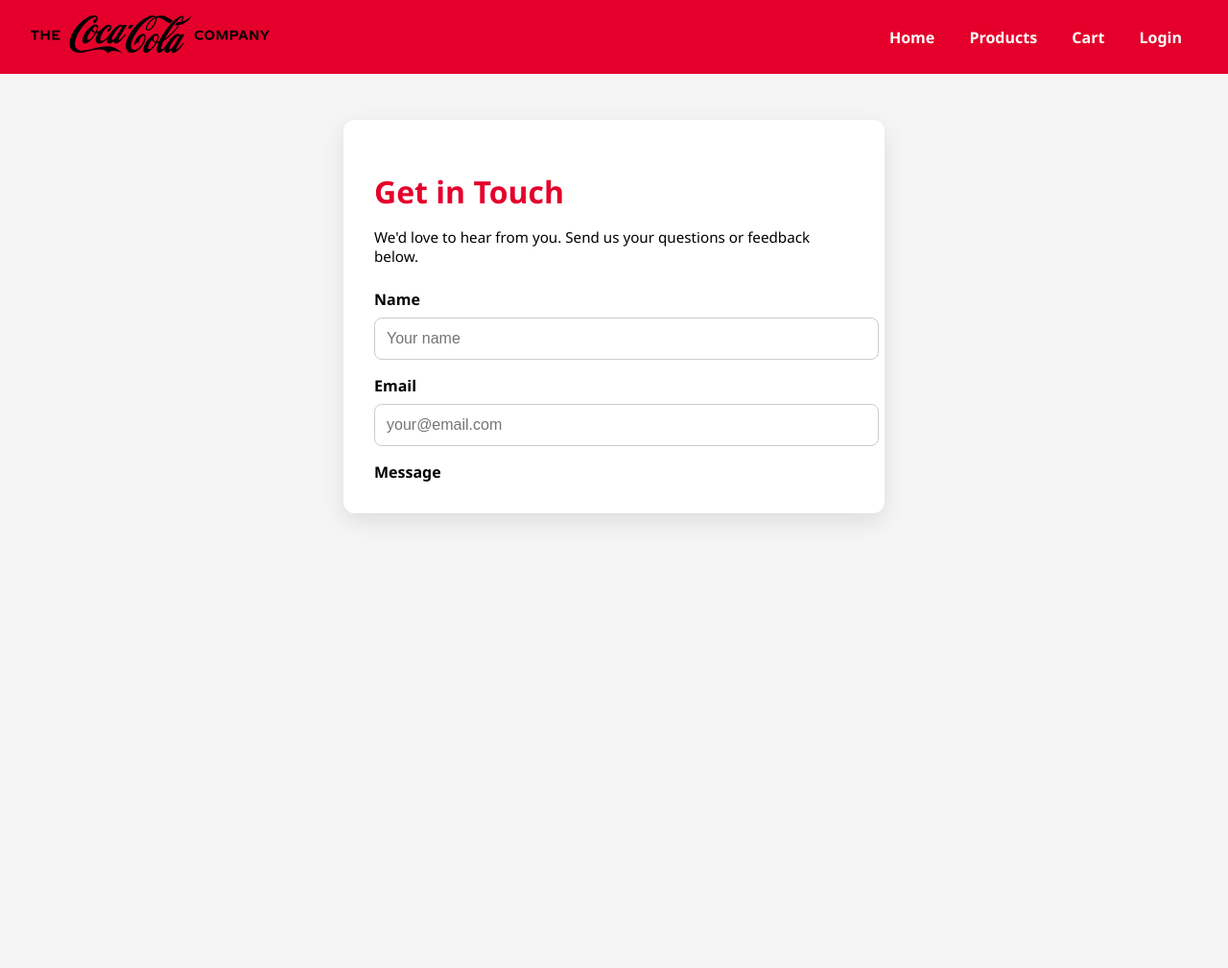
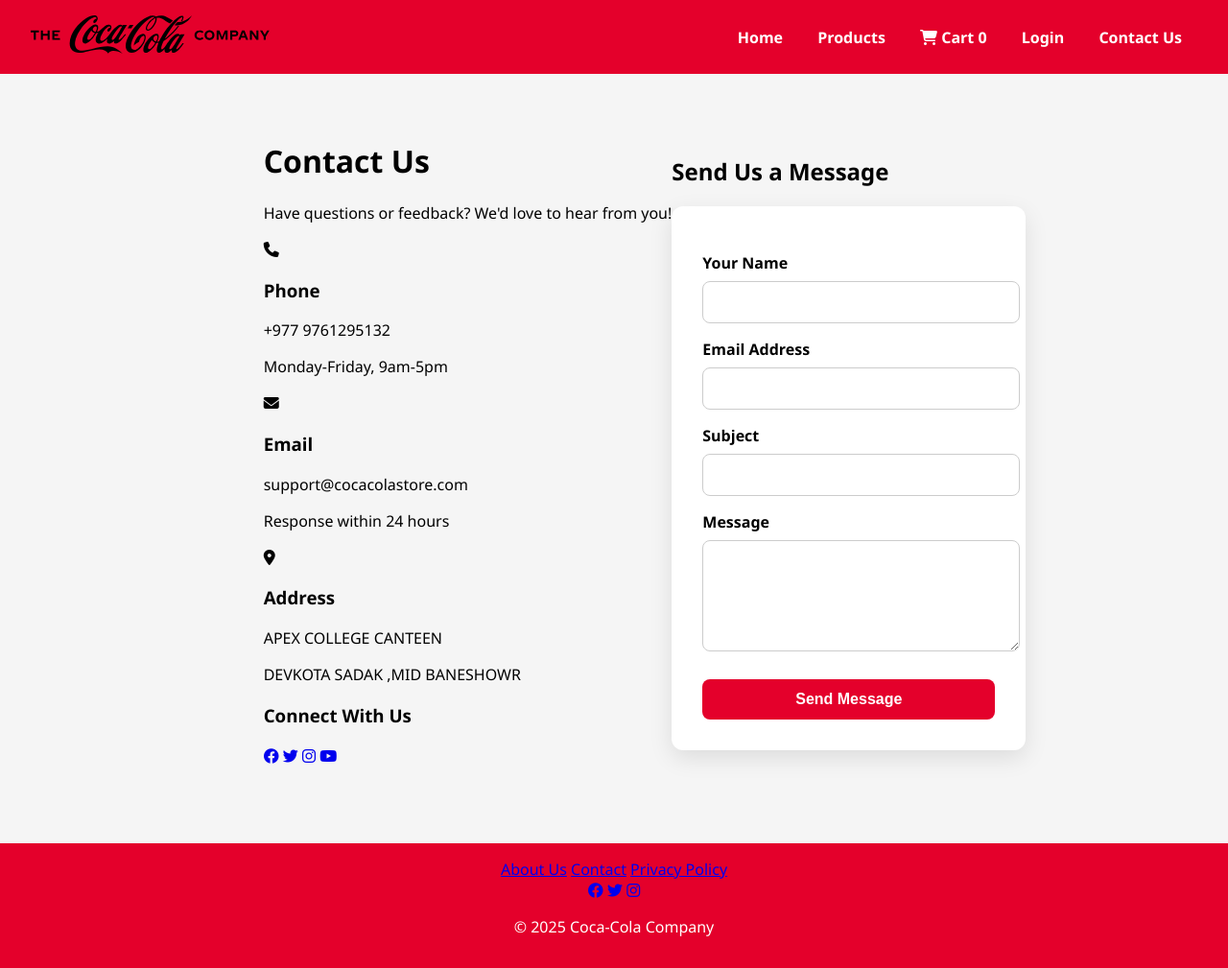
Before and after one commit to 9768481397/minorproject, a plain HTML site: page contact.html in a window 1280 px wide. Shown: the whole page at 96% size. Before the commit the page ends 800 px from the top, so only its background shows below. Drawn offline with Linux system fonts and the light colour scheme.

Commit message:
MINOR CHANGER

```diff
--- a/contact.html
+++ b/contact.html
@@ -2,33 +2,113 @@
 <html lang="en">
 <head>
   <meta charset="UTF-8" />
-  <meta name="viewport" content="width=device-width, initial-scale=1.0"/>
+  <meta name="viewport" content="width=device-width, initial-scale=1.0" />
   <title>Contact Us | Coca-Cola Store</title>
-  <link rel="stylesheet" href="css/contact.css"/>
+  <link rel="stylesheet" href="css/contact.css" />
+  <link rel="stylesheet" href="https://cdnjs.cloudflare.com/ajax/libs/font-awesome/6.4.0/css/all.min.css">
 </head>
 <body>
   <header class="site-header">
     <div class="logo">
-      <img src="/logo.svg" alt="Coca-Cola Logo" />
+      <a href="index.html"><img src="/logo.svg" alt="Coca‑Cola Store"></a>
     </div>
     <nav class="main-nav">
       <a href="index.html">Home</a>
       <a href="products.html">Products</a>
-      <a href="cart.html">Cart</a>
+      <a href="cart.html"><i class="fas fa-shopping-cart"></i> Cart <span id="cart-count">0</span></a>
       <a href="login.html">Login</a>
+      <a href="contact.html">Contact Us</a>
     </nav>
   </header>
 
   <main class="contact-container">
-    <form class="contact-form">
-      <h1>Get in Touch</h1>
-      <p>We'd love to hear from you. Send us your questions or feedback below.</p>
+    <div class="contact-info">
+      <h1>Contact Us</h1>
+      <p>Have questions or feedback? We'd love to hear from you!</p>
 
-      <label for="name">Name</label>
-      <input type="text" id="name" placeholder="Your name" required />
+      <div class="contact-methods">
+        <div class="contact-card">
+          <i class="fas fa-phone"></i>
+          <h3>Phone</h3>
+          <p>+977 9761295132</p>
+          <p>Monday-Friday, 9am-5pm </p>
+        </div>
 
-      <label for="email">Email</label>
-      <input type="email" id="email" placeholder="your@email.com" required />
+        <div class="contact-card">
+          <i class="fas fa-envelope"></i>
+          <h3>Email</h3>
+          <p>support@cocacolastore.com</p>
+          <p>Response within 24 hours</p>
+        </div>
 
-      <label for="message">Message</label>
-      <textarea id="message" placeholder="Write your message
+        <div class="contact-card">
+          <i class="fas fa-map-marker-alt"></i>
+          <h3>Address</h3>
+          <p>APEX COLLEGE CANTEEN</p>
+          <p>DEVKOTA SADAK ,MID BANESHOWR</p>
+        </div>
+      </div>
+
+      <div class="social-media">
+        <h3>Connect With Us</h3>
+        <div class="social-icons">
+          <a href="#"><i class="fab fa-facebook"></i></a>
+          <a href="#"><i class="fab fa-twitter"></i></a>
+          <a href="#"><i class="fab fa-instagram"></i></a>
+          <a href="#"><i class="fab fa-youtube"></i></a>
+        </div>
+      </div>
+    </div>
+
+    <div class="contact-form-container">
+      <h2>Send Us a Message</h2>
+      <form class="contact-form" id="contact-form">
+        <div class="form-group">
+          <label for="name">Your Name</label>
+          <input type="text" id="name" required />
+        </div>
+
+        <div class="form-group">
+          <label for="email">Email Address</label>
+          <input type="email" id="email" required />
+        </div>
+
+        <div class="form-group">
+          <label for="subject">Subject</label>
+          <input type="text" id="subject" required />
+        </div>
+
+        <div class="form-group">
+          <label for="message">Message</label>
+          <textarea id="message" rows="5" required></textarea>
+        </div>
+
+        <button type="submit" class="submit-btn">Send Message</button>
+      </form>
+    </div>
+  </main>
+
+  <footer class="site-footer">
+    <div class="footer-content">
+      <div class="footer-links">
+        <a href="about.html">About Us</a>
+        <a href="contact.html">Contact</a>
+        <a href="privacy.html">Privacy Policy</a>
+      </div>
+      <div class="social-icons">
+        <a href="#"><i class="fab fa-facebook"></i></a>
+        <a href="#"><i class="fab fa-twitter"></i></a>
+        <a href="#"><i class="fab fa-instagram"></i></a>
+      </div>
+    </div>
+    <p>&copy; 2025 Coca‑Cola Company</p>
+  </footer>
+
+  <script src="js/contact.js"></script>
+  <script>
+    document.addEventListener('DOMContentLoaded', function() {
+      updateCartCount();
+    });
+  </script>
+</body>
+</html>
--- a/css/products.css
+++ b/css/products.css
@@ -1,3 +1,19 @@
-body { font-family: Arial; background: white; color: black; }
+body {
+    font-family: Arial;
+     background: white;
+     color: black;
+     min-height: 100vh;
+     display: flex;
+     flex-direction: column;
+    }
+
+    body > footer{
+        margin-top: auto;
+    }
+    main{
+        display: flex;
+        flex-direction: row;
+        flex-wrap: wrap;
+    }
 header, footer { background: #E4002B; color: white; padding: 1em; text-align: center; }
 nav a { margin: 0 10px; color: black; }
```
Also changed, not shown: home.css (+3 -72 lines), index.html (+6 -4 lines), products.html (+39 -0 lines), css/contact.css (line endings or trailing spaces), css/login.css (line endings or trailing spaces), css/product-detail.css (line endings or trailing spaces), login.html (line endings or trailing spaces), product-detail.html (line endings or trailing spaces).
